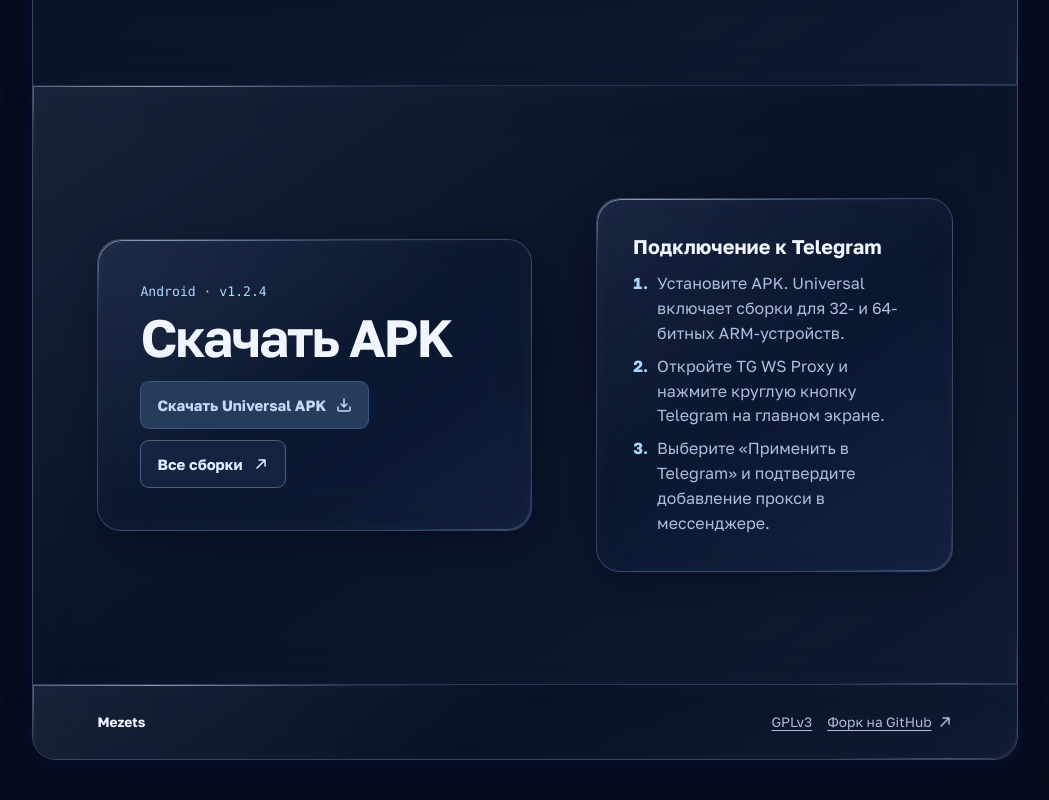
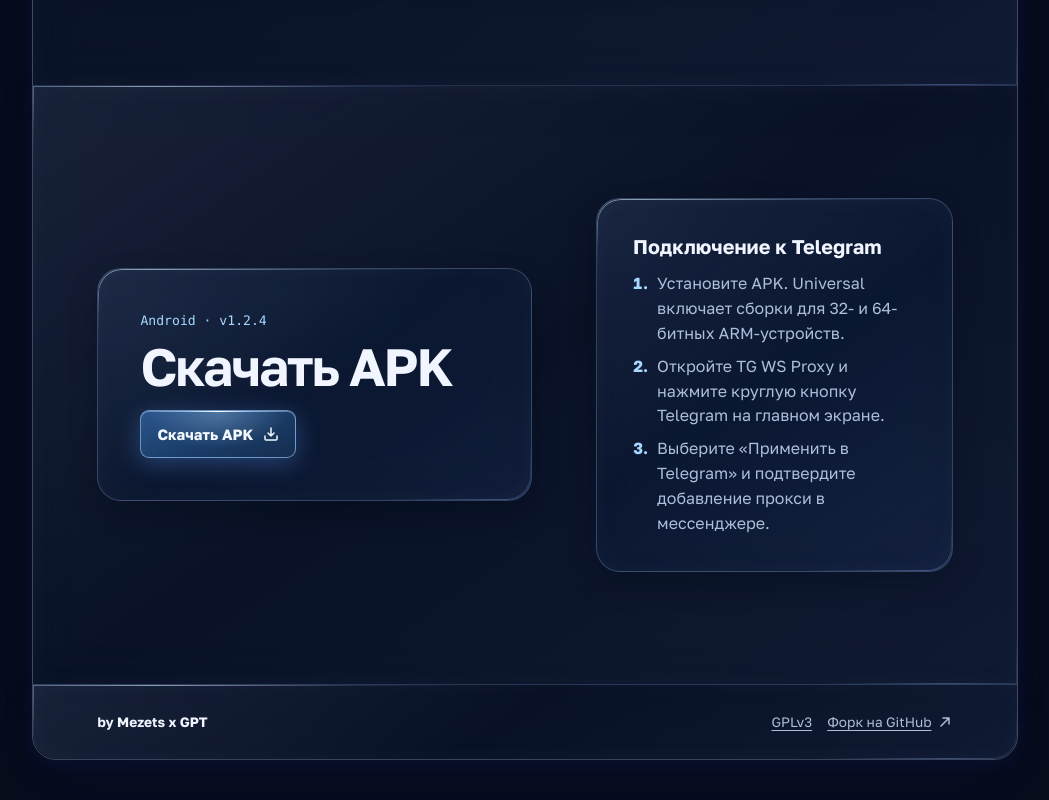
Before and after one commit to Mezets/tg-ws-proxy-android, a plain HTML site: page docs/index.html in a window 1280 px wide. Shown: the part 3697-4497 px from the top of the page, without its empty margins (201-1250 px from the left). Drawn offline with Linux system fonts and the light colour scheme.

Commit message:
Update index.html

```diff
--- a/docs/index.html
+++ b/docs/index.html
@@ -196,8 +196,7 @@
           <p class="overline">Android · v1.2.4</p>
           <h2 id="download-title">Скачать APK</h2>
           <div class="actions download-actions">
-            <a class="button primary" data-link="download" data-specular role="link" aria-disabled="true">Скачать Universal APK <svg class="arrow-icon" aria-hidden="true" focusable="false"><use href="#arrow-download"/></svg></a>
-            <a class="button secondary" data-link="releases" hidden>Все сборки <svg class="arrow-icon" aria-hidden="true" focusable="false"><use href="#arrow-out"/></svg></a>
+            <a class="button primary" href="https://github.com/Mezets/tg-ws-proxy-android/releases" target="_blank" rel="noopener noreferrer" data-link="download" data-specular>Скачать APK <svg class="arrow-icon" aria-hidden="true" focusable="false"><use href="#arrow-download"/></svg></a>
           </div>
         </div>
         <div class="setup liquid-panel" data-reveal data-spotlight>
@@ -212,7 +211,7 @@
 
       <footer class="site-footer liquid-panel">
         <div>
-          <strong>Mezets</strong>
+          <strong>by Mezets x GPT</strong>
           <a data-link="donation" hidden>Поддержать донатом <svg class="arrow-icon" aria-hidden="true" focusable="false"><use href="#arrow-out"/></svg></a>
         </div>
         <div>
```
